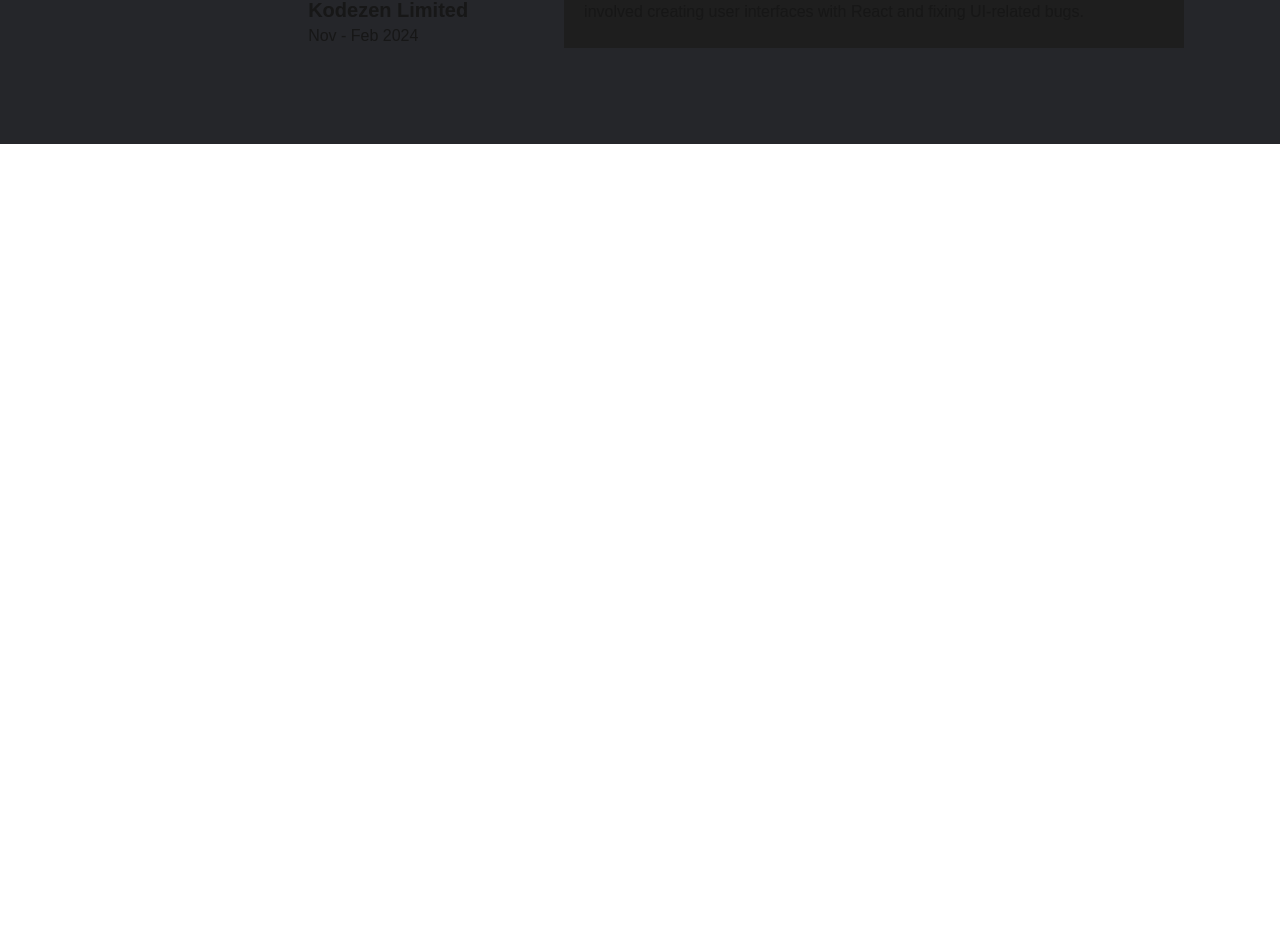
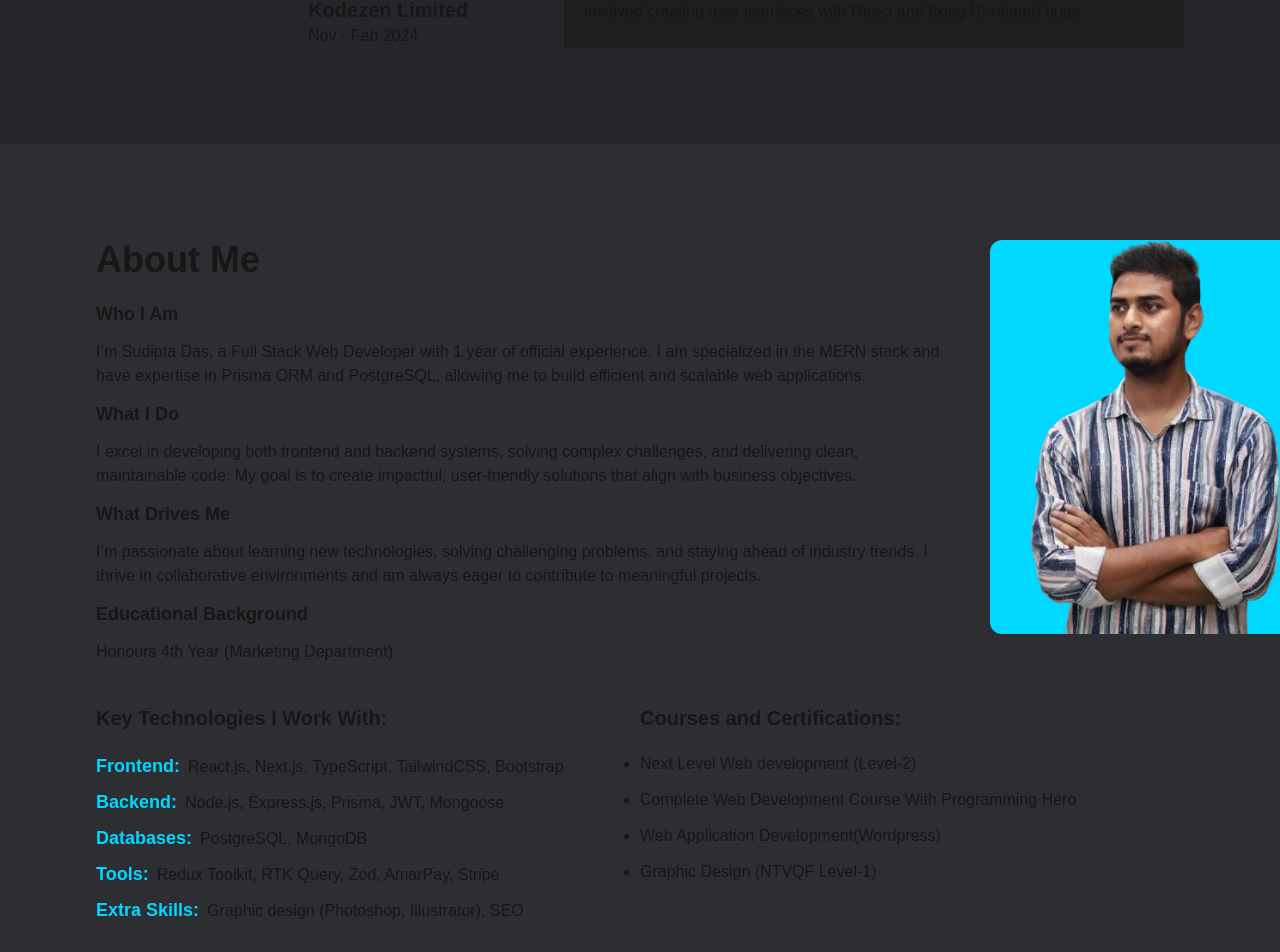
Before and after one commit to shiningsudipto/portfolio, a Next.js app: page / in a window 1280 px wide. Shown: the part 1192-2144 px from the top of the page. Before the commit the page ends 1336 px from the top, so only its background shows below. Built offline with nearby package versions, Linux system fonts and the light colour scheme.

Commit message:
about me section added

```diff
--- a/src/app/globals.css
+++ b/src/app/globals.css
@@ -23,6 +23,9 @@ body {
 .space-x {
   @apply lg:px-24 px-4;
 }
+.space-y {
+  @apply lg:py-24 py-5;
+}
 .space-xy {
   @apply lg:p-24 p-4;
 }
--- a/src/app/page.tsx
+++ b/src/app/page.tsx
@@ -1,3 +1,4 @@
+import About from "@/components/modules/home/About";
 import Banner from "@/components/modules/home/Banner";
 import Experience from "@/components/modules/home/Experience";
 
@@ -6,6 +7,7 @@ export default function Home() {
     <div>
       <Banner />
       <Experience />
+      <About />
     </div>
   );
 }
--- /dev/null
+++ b/src/components/modules/home/About.tsx
@@ -0,0 +1,102 @@
+import avatar from "@/assets/sudipta-das-transparent.png";
+import Image from "next/image";
+const About = () => {
+  const technologies = [
+    {
+      category: "Frontend",
+      items: ["React.js", "Next.js", "TypeScript", "TailwindCSS", "Bootstrap"],
+    },
+    {
+      category: "Backend",
+      items: ["Node.js", "Express.js", "Prisma", "JWT", "Mongoose"],
+    },
+    {
+      category: "Databases",
+      items: ["PostgreSQL", "MongoDB"],
+    },
+    {
+      category: "Tools",
+      items: ["Redux Toolkit", "RTK Query", "Zod", "AmarPay", "Stripe"],
+    },
+    {
+      category: "Extra Skills",
+      items: ["Graphic design (Photoshop, Illustrator)", "SEO"],
+    },
+  ];
+
+  return (
+    <div className="bg-black space-y">
+      <div className="ps-24 flex justify-between gap-10">
+        <div className="flex-1">
+          <h2 className="text-4xl font-bold">About Me</h2>
+          <div className="space-y-3 mt-5">
+            <h6 className="text-lg font-semibold">Who I Am</h6>
+            <p>
+              I’m Sudipta Das, a Full Stack Web Developer with 1 year of
+              official experience. I am specialized in the MERN stack and have
+              expertise in Prisma ORM and PostgreSQL, allowing me to build
+              efficient and scalable web applications.
+            </p>
+            <h6 className="text-lg font-semibold">What I Do</h6>
+            <p>
+              I excel in developing both frontend and backend systems, solving
+              complex challenges, and delivering clean, maintainable code. My
+              goal is to create impactful, user-friendly solutions that align
+              with business objectives.
+            </p>
+            <h6 className="text-lg font-semibold">What Drives Me</h6>
+            <p>
+              I’m passionate about learning new technologies, solving
+              challenging problems, and staying ahead of industry trends. I
+              thrive in collaborative environments and am always eager to
+              contribute to meaningful projects.
+            </p>
+            <h6 className="text-lg font-semibold">Educational Background</h6>
+            <p className="">Honours 4th Year (Marketing Department)</p>
+          </div>
+        </div>
+        <div className="">
+          <div className="bg-primary ps-10 rounded-s-xl w-full z-0">
+            <Image
+              src={avatar}
+              alt="sudipta-das-shiningsudipto-web-developer-avatar"
+              height={400}
+              width={400}
+              className="w-[250px]"
+            />
+          </div>
+        </div>
+      </div>
+      <div className="space-x grid grid-cols-2 mt-10">
+        <div>
+          <h3 className="text-xl font-bold mb-5">
+            Key Technologies I Work With:
+          </h3>
+          <div className="space-y-2">
+            {technologies.map((tech, index) => (
+              <p key={index}>
+                <span className="text-lg font-semibold me-2 text-primary">
+                  {tech.category}:
+                </span>
+                {tech.items.join(", ")}
+              </p>
+            ))}
+          </div>
+        </div>
+        <div>
+          <h3 className="text-xl font-bold mb-5">
+            Courses and Certifications:
+          </h3>
+          <ul className="list-disc space-y-3">
+            <li>Next Level Web development (Level-2)</li>
+            <li>Complete Web Development Course With Programming Hero</li>
+            <li>Web Application Development(Wordpress)</li>
+            <li>Graphic Design (NTVQF Level-1)</li>
+          </ul>
+        </div>
+      </div>
+    </div>
+  );
+};
+
+export default About;
```
Also changed, not shown: src/assets/sudipta-das-transparent.png (added).
